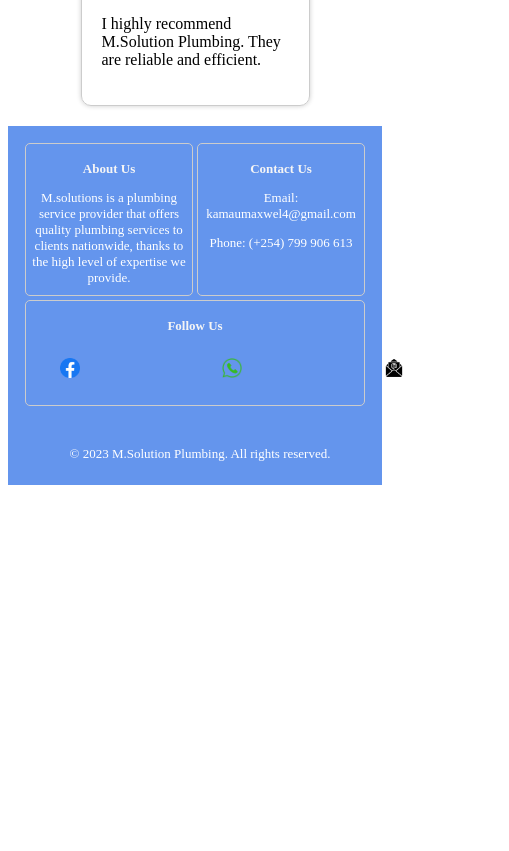
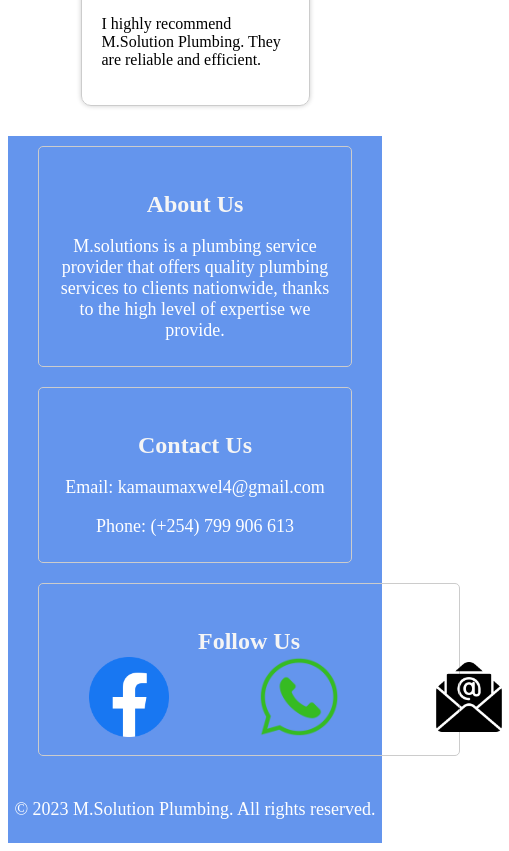
Before and after one commit to Alex-gikungu/plumbing_app, a React (Vite) app: page / in a window 390 px wide. Shown: the part 3500-4351 px from the top of the page, 509 px wide, since content can reach past the window. Before the commit the page ends 3993 px from the top, so only its background shows below. Built offline with nearby package versions, Linux system fonts and the light colour scheme.

Commit message:
updated media query footer section

```diff
--- a/src/index.css
+++ b/src/index.css
@@ -474,24 +474,24 @@ height: 10px;
 
 
 /* Media Query for Smartphones */
+/*
+@media screen and (max-width: 767px) {
 
-@media screen and (max-width: 767px) {
-  /* Footer */
   .footer {
     height:10%;
-    padding:5px; /* Adjust the padding to make the footer smaller */
+    padding:5px;
   }
 
   .footer-section {
-    flex: 1 0 calc(33.33% - 20px); /* Reduce the width of each footer section */
+    flex: 1 0 calc(33.33% - 20px);
     margin:2px;
     padding:2px;
-    font-size: small; /* Reduce the font size */
+    font-size: small;
   }
 
-  /* Images in the footer */
+
   .social-links img {
-    width:10px; /* Reduce the width of social media icons */
+    width:10px;
   }
 
 
@@ -587,22 +587,7 @@ height: 10px;
   width:20px;
 }
 
-
-
-
-
-
-
-
-
-
-
-
-
-
-
-
-}
+} */
 
 
 
```
